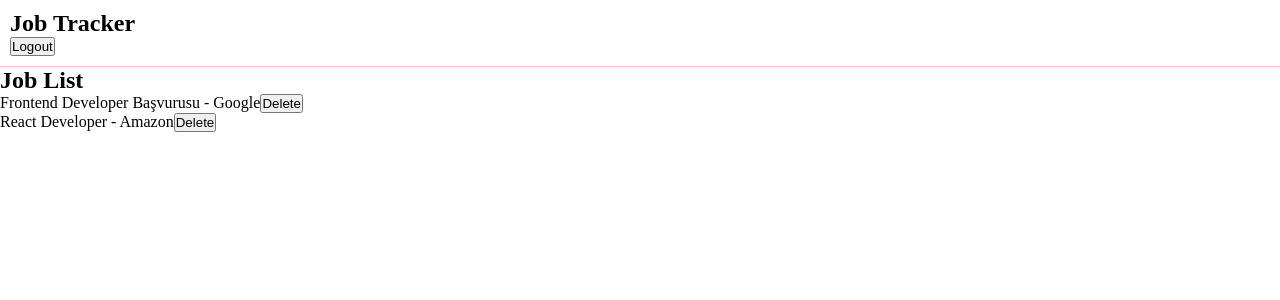
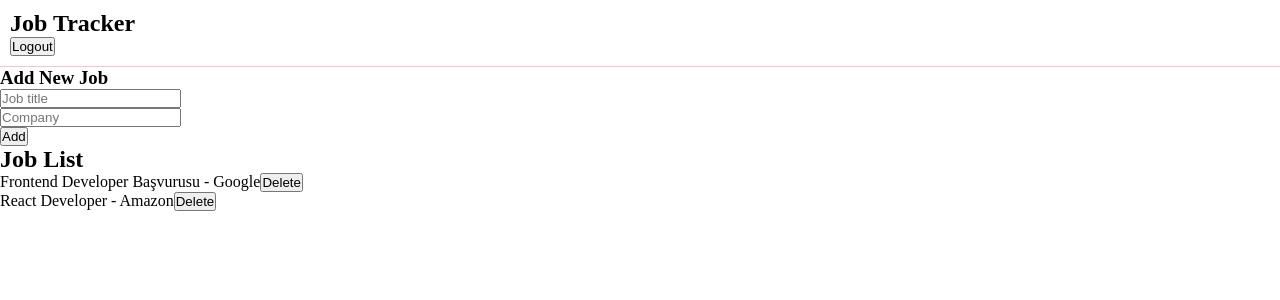
Before and after one commit to balrumeys/job-tracker, a React (Vite) app: page /dashboard in a window 1280 px wide. Shown: the top 300 px of the page. Built offline with nearby package versions, Linux system fonts and the light colour scheme; sample sign-in values are in the browser's storage.

Commit message:
(feat) jobs: add job creation flow

```diff
--- /dev/null
+++ b/src/components/AddJobForm.jsx
@@ -0,0 +1,51 @@
+import { useState } from "react";
+
+function AddJobForm({ onAddJob }) {
+  const [title, setTitle] = useState("");
+  const [company, setCompany] = useState("");
+
+  function handleSubmit(e) {
+    e.preventDefault();
+
+    if (!title || !company) {
+      alert("Please fill all fields");
+      return;
+    }
+
+    onAddJob({
+      title,
+      company,
+    });
+
+    setTitle("");
+    setCompany("");
+  }
+
+  return (
+    <div>
+      <h3>Add New Job</h3>
+
+      <form onSubmit={handleSubmit}>
+        <div>
+          <input
+            placeholder="Job title"
+            value={title}
+            onChange={(e) => setTitle(e.target.value)}
+          />
+        </div>
+
+        <div>
+          <input
+            placeholder="Company"
+            value={company}
+            onChange={(e) => setCompany(e.target.value)}
+          />
+        </div>
+
+        <button type="submit">Add</button>
+      </form>
+    </div>
+  );
+}
+
+export default AddJobForm;
--- a/src/pages/Dashboard.jsx
+++ b/src/pages/Dashboard.jsx
@@ -1,9 +1,15 @@
 import { useEffect, useState } from "react";
-import { fetchJobs, deleteJob } from "../api/jobs";
+import { fetchJobs, deleteJob, addJob } from "../api/jobs";
+import AddJobForm from "../components/AddJobForm";
 
 function Dashboard() {
   const [jobs, setJobs] = useState([]);
   const [loading, setLoading] = useState(true);
+
+  async function handleAddJob(jobData) {
+    const newJob = await addJob(jobData);
+    setJobs((prev) => [...prev, newJob]);
+  }
 
   useEffect(() => {
     async function loadJobs() {
@@ -21,6 +27,8 @@ function Dashboard() {
 
   return (
     <div>
+      <AddJobForm onAddJob={handleAddJob} />
+
       <h2>Job List</h2>
 
       {jobs.length === 0 && <p>No jobs yet</p>}
```
